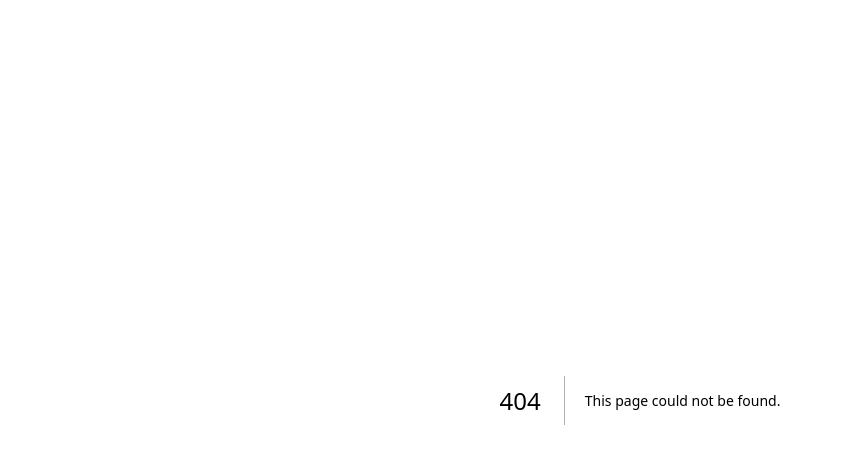
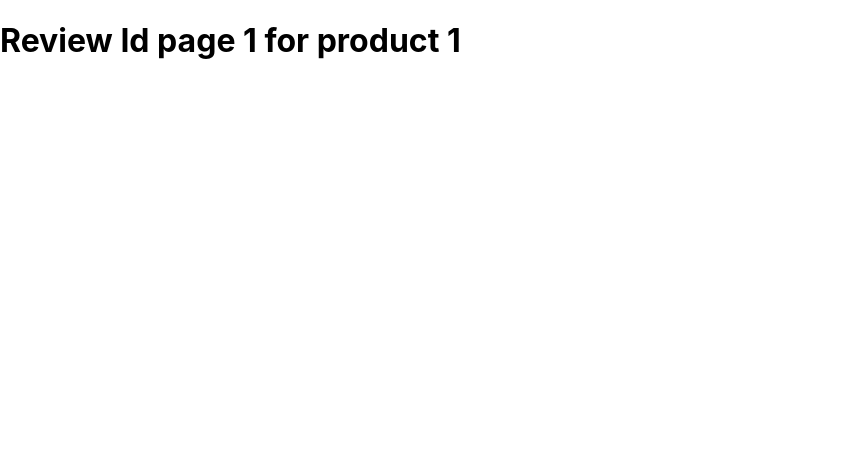
Before and after one commit to iasraful1971/NextjsCoreLearing, a Next.js app: page /product/1/review/1 in a window 1280 px wide. Before the commit this address had no page. Shown: the top 464 px of the page, without its empty margins (0-841 px from the left). Built offline with nearby package versions, Linux system fonts and the light colour scheme.

Commit message:
added nested dynamic routes

```diff
--- /dev/null
+++ b/pages/product/[productId]/review/[reviewId].js
@@ -0,0 +1,12 @@
+import { useRouter } from "next/router";
+import React from 'react';
+function ReviewId() {
+    const router = useRouter();
+    const {reviewId , productId} = router.query;
+
+  return (
+    <h1>Review Id page {reviewId} for product { productId}</h1>
+  )
+}
+
+export default ReviewId
```
Also changed, not shown: pages/product/[productId]/index.js (renamed from pages/product/[productId].js).
